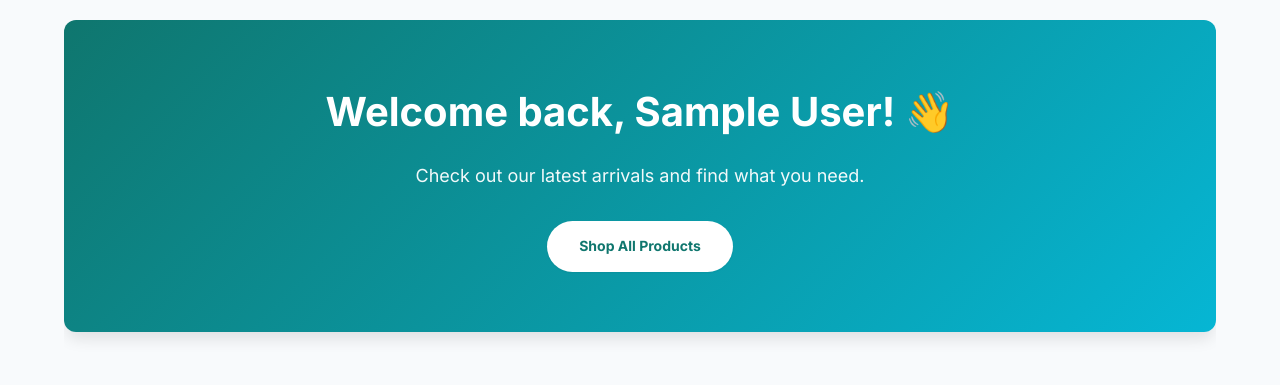
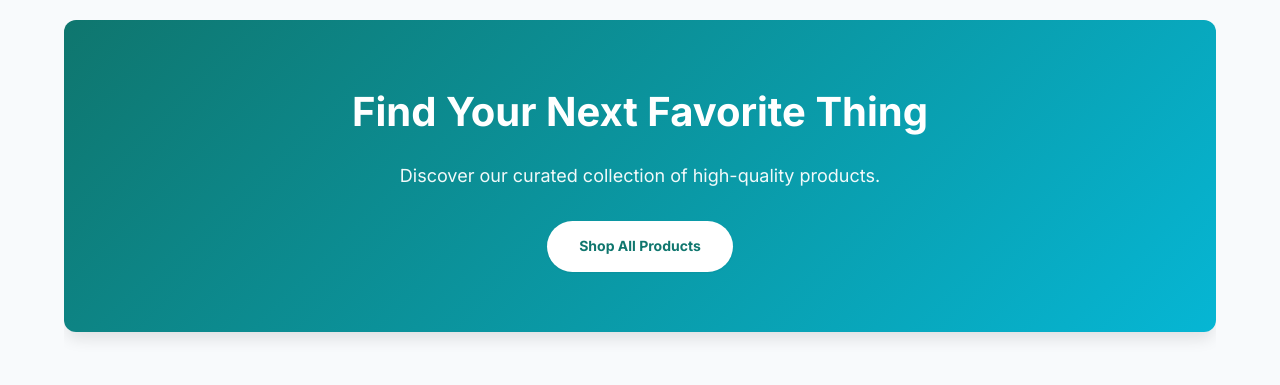
Before and after one commit to om-1112/DBMS, a Flask app: page / in a window 1280 px wide. Shown: the part 172-557 px from the top of the page. Run offline with Flask 3, Linux system fonts and the light colour scheme; the visitor is signed in with stand-in values (Sample User, id 1).

Commit message:
Update admin dashboard and home page content for clarity and engagement

```diff
--- a/templates/admin_dashboard.html
+++ b/templates/admin_dashboard.html
@@ -13,7 +13,7 @@
         <a href="/admin/orders">Manage Orders</a> <a href="/admin/logout">Logout</a>
     </nav>
     <div class="container">
-        <h2>Welcome, Admin {{ session['admin'] }}</h2>
+        <h2>Welcome, Admin </h2>
         <p>Select an option from the navigation menu to get started.</p>
     </div>
     <footer>
--- a/templates/home.html
+++ b/templates/home.html
@@ -17,8 +17,8 @@
 
     <div class="container">
         <div class="hero">
-            <h2>Welcome back, {{ name }}! 👋</h2>
-            <p>Check out our latest arrivals and find what you need.</p>
+            <h2>Find Your Next Favorite Thing</h2>
+            <p>Discover our curated collection of high-quality products.</p>
             <a href="/products" class="btn-action">Shop All Products</a>
         </div>
     </div>
```
